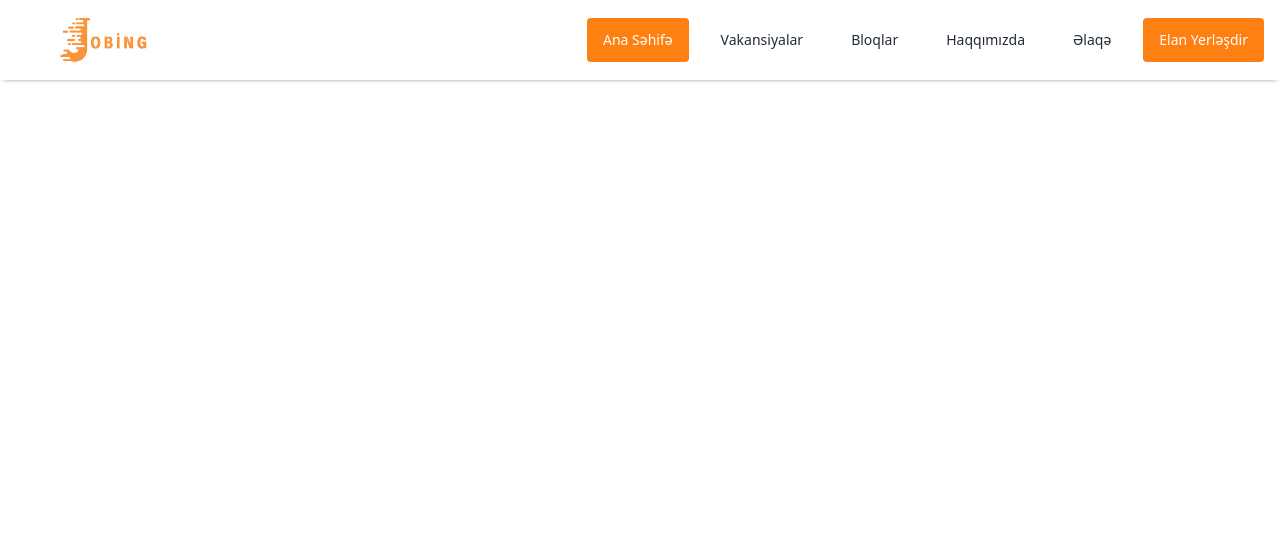
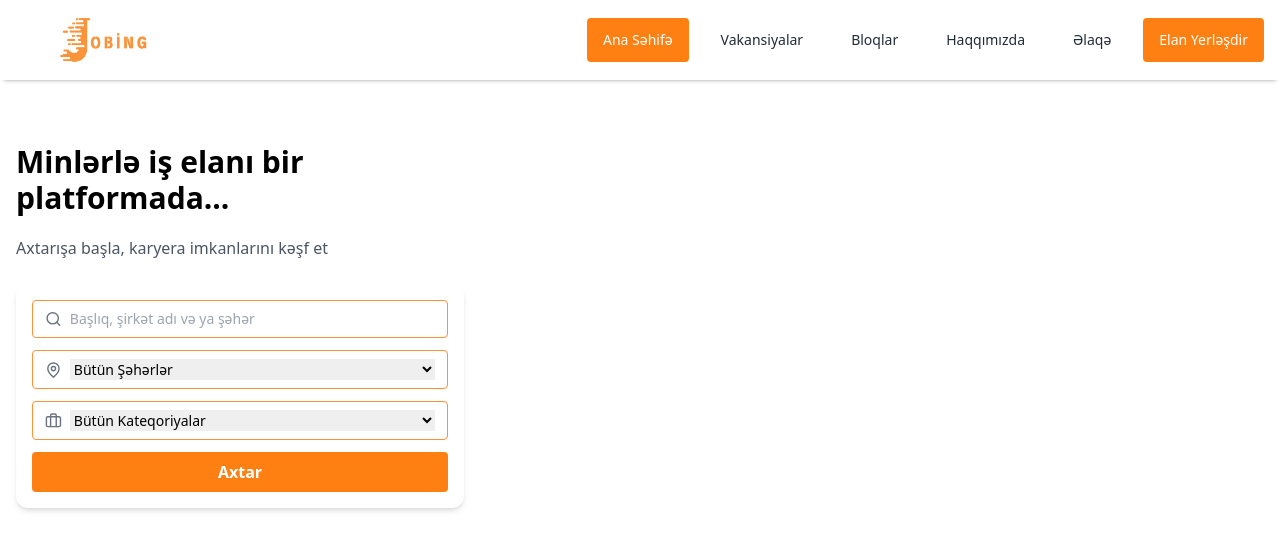
Before and after one commit to alberthaciverdiyev1/Jobing.az, a React (Create React App) app in the folder jobing/: page / in a window 1280 px wide. Shown: the top 550 px of the page. Built offline with nearby package versions, Linux system fonts and the light colour scheme.

Commit message:
add hero section

```diff
--- a/jobing/src/pages/HomePage.jsx
+++ b/jobing/src/pages/HomePage.jsx
@@ -1,14 +1,14 @@
-import React from 'react'
+import React from "react";
 
 // Components
-
+import HeroSection from "../components/HomePage/HeroSection";
 
 const HomePage = () => {
   return (
-    <>
+    <main>
+      <HeroSection />
+    </main>
+  );
+};
 
-    </>
-  )
-}
-
-export default HomePage
+export default HomePage;
```
